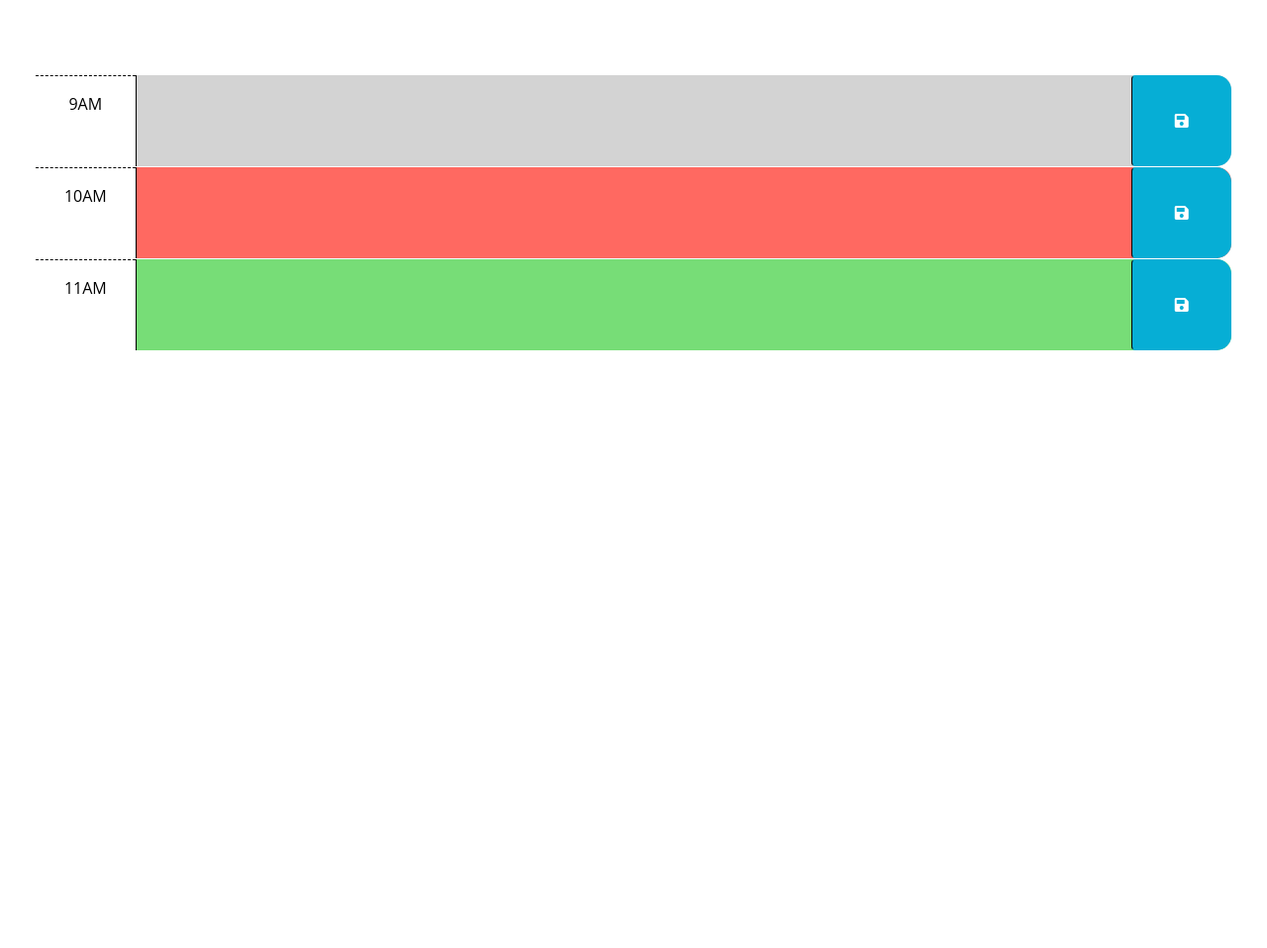
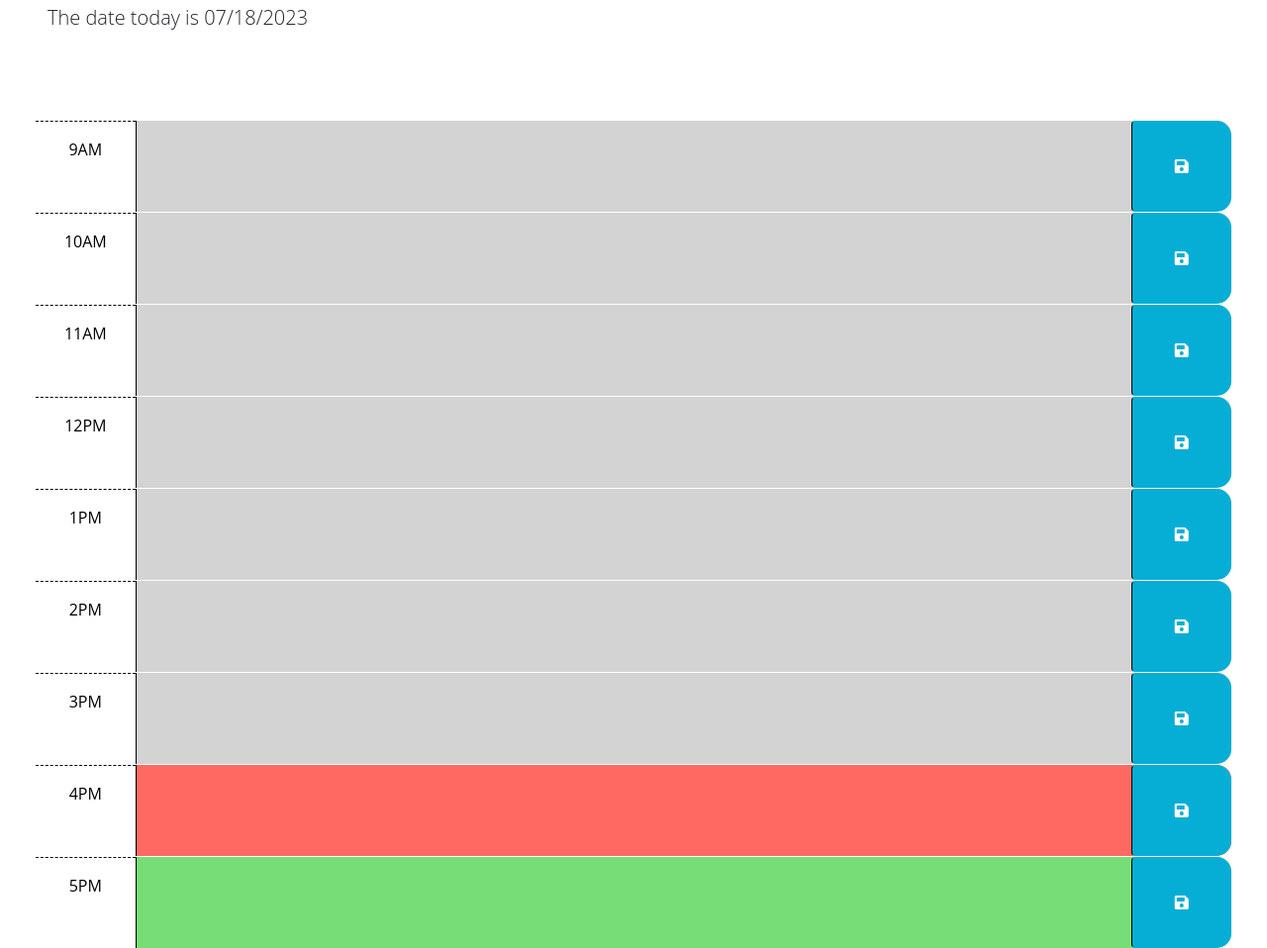
Before and after one commit to kevinatwood/workday-scheduler, a plain HTML site: page index.html in a window 1280 px wide. Shown: the part 176-1134 px from the top of the page at 99% size. Before the commit the page ends 800 px from the top, so only its background shows below. Drawn offline with nearby package versions, Linux system fonts and the light colour scheme; files that its build step writes are made by us from their sources.

Commit message:
Added listener to the save button to save the user's events. Applied past, present, and future classes to each time block by comparing the id to the current hour. Added function to get user input from local storage and display it on page. Added function displaying the current date on the top of the page. Debugged and seems to be working as intended.

```diff
--- a/Develop/script.js
+++ b/Develop/script.js
@@ -2,22 +2,50 @@
 // the code isn't run until the browser has finished rendering all the elements
 // in the html.
 $(function () {
-  // TODO: Add a listener for click events on the save button. This code should
+  //  Add a listener for click events on the save button. This code should
   // use the id in the containing time-block as a key to save the user input in
-  // local storage. HINT: What does `this` reference in the click listener
-  // function? How can DOM traversal be used to get the "hour-x" id of the
-  // time-block containing the button that was clicked? How might the id be
-  // useful when saving the description in local storage?
-  //
-  // TODO: Add code to apply the past, present, or future class to each time
-  // block by comparing the id to the current hour. HINTS: How can the id
-  // attribute of each time-block be used to conditionally add or remove the
-  // past, present, and future classes? How can Day.js be used to get the
-  // current hour in 24-hour time?
-  //
-  // TODO: Add code to get any user input that was saved in localStorage and set
-  // the values of the corresponding textarea elements. HINT: How can the id
-  // attribute of each time-block be used to do this?
-  //
-  // TODO: Add code to display the current date in the header of the page.
+  // local storage.
+  function saveEvent(event) {
+    var textarea = $(this).siblings(".description").val()
+    var timeId = $(this).parent().attr("id")
+    localStorage.setItem(timeId, textarea)
+  }
+  var saveBtn = $('.saveBtn');
+  saveBtn.on("click", saveEvent)
+
+  // Apply the past, present, or future class to each time
+  // block by comparing the id to the current hour.
+
+function applyTime(){
+  var currentHour = dayjs().hour()
+
+  for (var i = 9; i < 18; i++){
+    var timeBlock = $("#hour-" + [i]);
+    if ([i] < currentHour){
+      timeBlock.attr('class', 'row time-block past')
+    } else if ([i] == currentHour){
+      timeBlock.attr('class' , 'row time-block present')
+    } else {
+      timeBlock.attr ('class', 'row time-block future')
+    }
+  }
+
+}
+  //  get any user input that was saved in localStorage and set
+  // the values of the corresponding textarea elements.
+  function getEvent(){
+    for (var i = 9; i < 18; i++)
+   $("#hour-"+[i] + " .description").val(localStorage.getItem("hour-"+[i]))
+  }
+
+  //code to display the current date in the header of the page.
+
+  function displayDate(){
+    currentDate = dayjs().format("MM/DD/YYYY")
+    currentDateEl = $('#currentDay')
+    currentDateEl.text("The date today is " + currentDate)
+  }
+ displayDate()
+ getEvent()
+ applyTime()
 });
--- a/index.html
+++ b/index.html
@@ -20,7 +20,7 @@
       href="https://fonts.googleapis.com/css2?family=Fira+Sans:wght@400;700&display=swap"
       rel="stylesheet"
     />
-    <link rel="stylesheet" href="style.css" />
+    <link rel="stylesheet" href="./Develop/style.css" />
     <title>Work Day Scheduler</title>
   </head>
 
@@ -31,17 +31,8 @@
       <p id="currentDay" class="lead"></p>
     </header>
     <div class="container-fluid px-5">
-      <!-- Use class for "past", "present", and "future" to apply styles to the
-        time-block divs accordingly. The javascript will need to do this by
-        adding/removing these classes on each div by comparing the hour in the
-        id to the current hour. The html provided below is meant to be an example
-        demonstrating how the css provided can be leveraged to create the
-        desired layout and colors. The html below should be removed or updated
-        in the finished product. Remember to delete this comment once the
-        code is implemented.
-        -->
 
-      <!-- Example of a past time block. The "past" class adds a gray background color. -->
+
       <div id="hour-9" class="row time-block past">
         <div class="col-2 col-md-1 hour text-center py-3">9AM</div>
         <textarea class="col-8 col-md-10 description" rows="3"> </textarea>
@@ -50,7 +41,7 @@
         </button>
       </div>
 
-      <!-- Example of a present time block. The "present" class adds a red background color. -->
+
       <div id="hour-10" class="row time-block present">
         <div class="col-2 col-md-1 hour text-center py-3">10AM</div>
         <textarea class="col-8 col-md-10 description" rows="3"> </textarea>
@@ -59,7 +50,7 @@
         </button>
       </div>
 
-      <!-- Example of a future time block. The "future" class adds a green background color. -->
+
       <div id="hour-11" class="row time-block future">
         <div class="col-2 col-md-1 hour text-center py-3">11AM</div>
         <textarea class="col-8 col-md-10 description" rows="3"> </textarea>
@@ -67,6 +58,55 @@
           <i class="fas fa-save" aria-hidden="true"></i>
         </button>
       </div>
+
+
+      <div id="hour-12" class="row time-block future">
+          <div class="col-2 col-md-1 hour text-center py-3">12PM</div>
+          <textarea class="col-8 col-md-10 description" rows="3"> </textarea>
+          <button class="btn saveBtn col-2 col-md-1" aria-label="save">
+            <i class="fas fa-save" aria-hidden="true"></i>
+          </button>
+      </div>
+
+      <div id="hour-13" class="row time-block future">
+        <div class="col-2 col-md-1 hour text-center py-3">1PM</div>
+        <textarea class="col-8 col-md-10 description" rows="3"> </textarea>
+        <button class="btn saveBtn col-2 col-md-1" aria-label="save">
+          <i class="fas fa-save" aria-hidden="true"></i>
+        </button>
+    </div>
+
+    <div id="hour-14" class="row time-block future">
+      <div class="col-2 col-md-1 hour text-center py-3">2PM</div>
+      <textarea class="col-8 col-md-10 description" rows="3"> </textarea>
+      <button class="btn saveBtn col-2 col-md-1" aria-label="save">
+        <i class="fas fa-save" aria-hidden="true"></i>
+      </button>
+  </div>
+
+  <div id="hour-15" class="row time-block future">
+    <div class="col-2 col-md-1 hour text-center py-3">3PM</div>
+    <textarea class="col-8 col-md-10 description" rows="3"> </textarea>
+    <button class="btn saveBtn col-2 col-md-1" aria-label="save">
+      <i class="fas fa-save" aria-hidden="true"></i>
+    </button>
+</div>
+
+<div id="hour-16" class="row time-block future">
+  <div class="col-2 col-md-1 hour text-center py-3">4PM</div>
+  <textarea class="col-8 col-md-10 description" rows="3"> </textarea>
+  <button class="btn saveBtn col-2 col-md-1" aria-label="save">
+    <i class="fas fa-save" aria-hidden="true"></i>
+  </button>
+</div>
+
+<div id="hour-17" class="row time-block future">
+  <div class="col-2 col-md-1 hour text-center py-3">5PM</div>
+  <textarea class="col-8 col-md-10 description" rows="3"> </textarea>
+  <button class="btn saveBtn col-2 col-md-1" aria-label="save">
+    <i class="fas fa-save" aria-hidden="true"></i>
+  </button>
+</div>
     </div>
 
     <script src="https://cdnjs.cloudflare.com/ajax/libs/jquery/3.2.1/jquery.min.js"></script>
@@ -74,6 +114,6 @@
     integrity="sha256-iu/zLUB+QgISXBLCW/mcDi/rnf4m4uEDO0wauy76x7U="
     crossorigin="anonymous"></script>
 
-    <script src="script.js"></script>
+    <script src="./Develop/script.js"></script>
   </body>
 </html>
```
